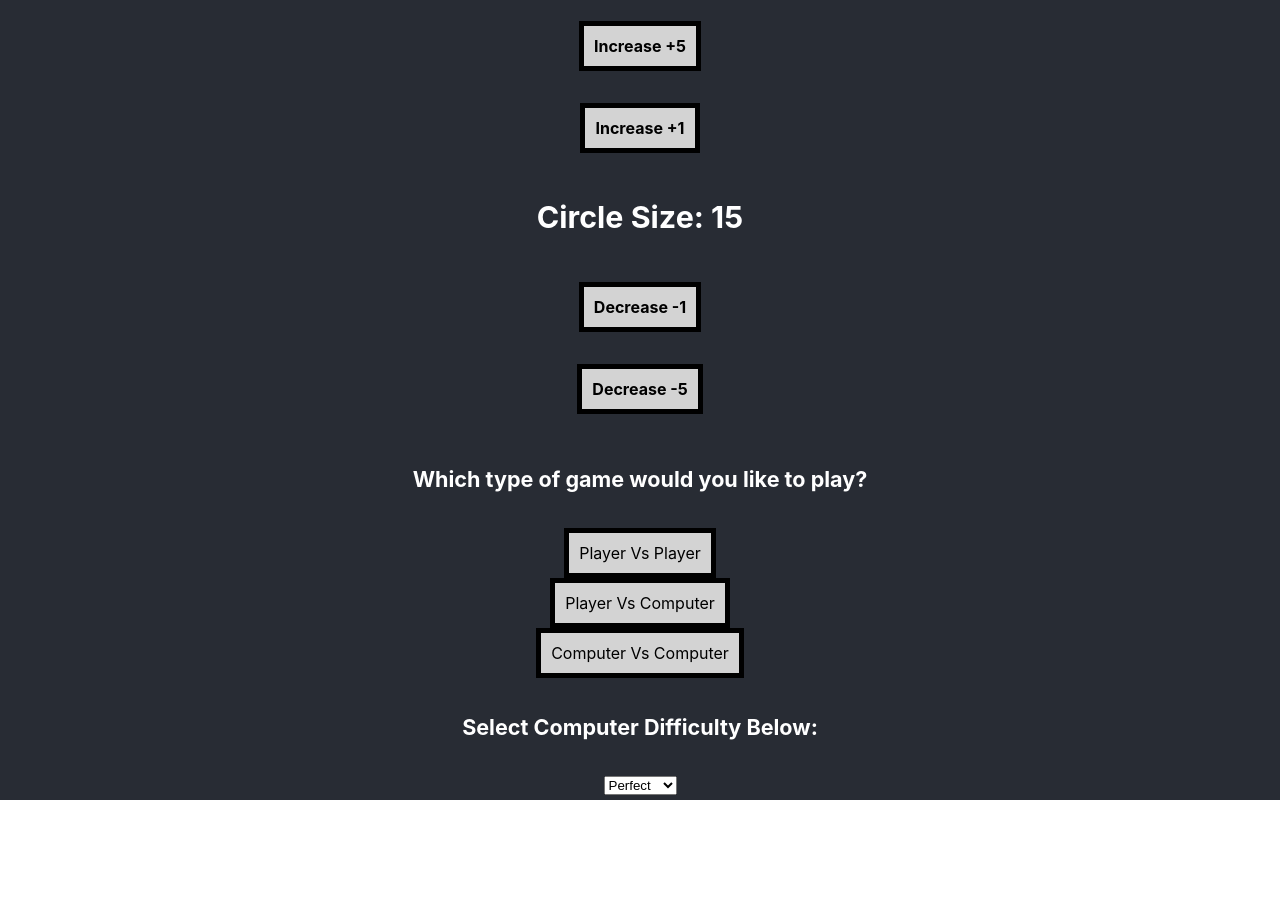
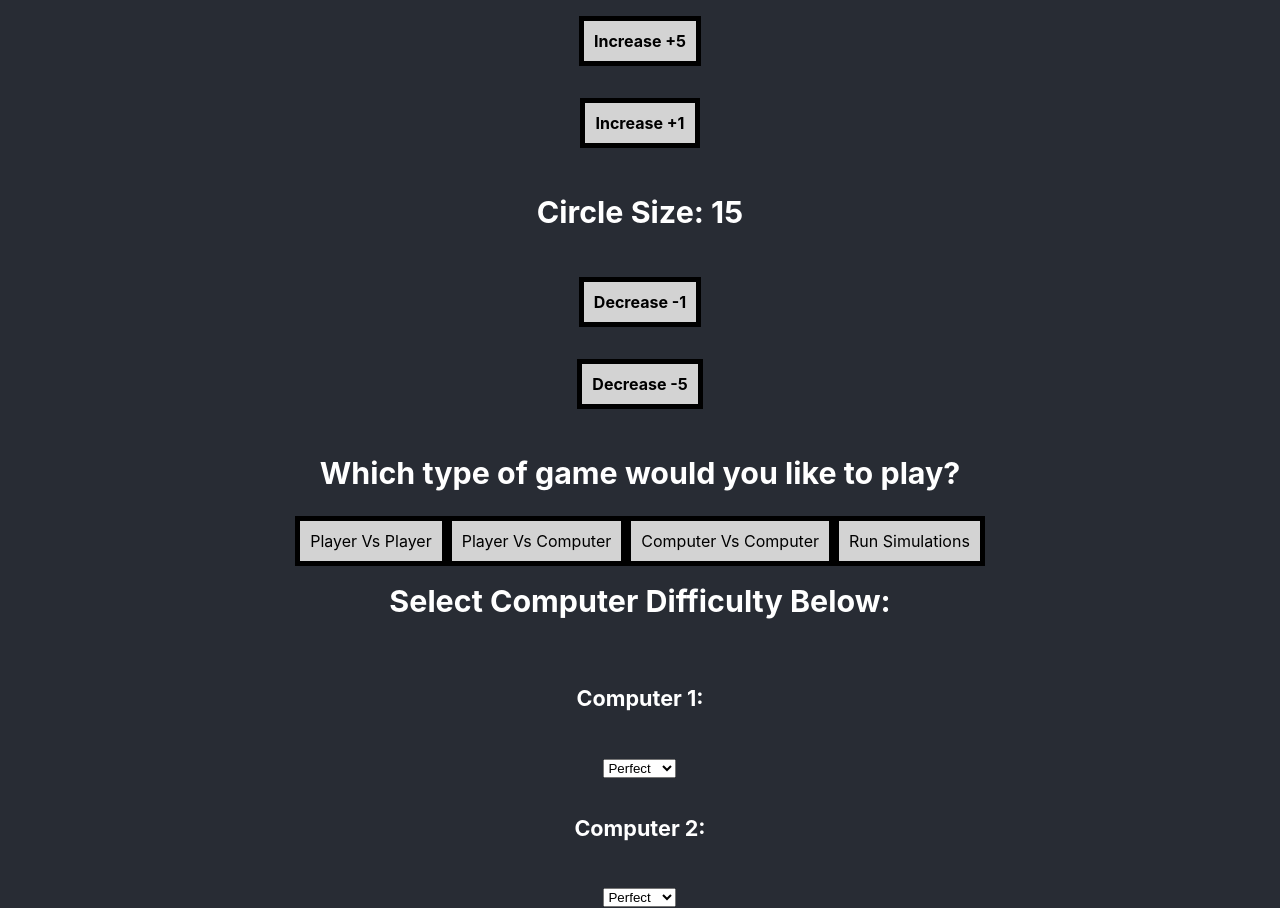
Before and after one commit to JosephCalebAnderson/circular-nim, a React (Create React App) app: page / in a window 1280 px wide. Before the commit the page ends 800 px from the top, so only its background shows below. Built offline with nearby package versions, Linux system fonts and the light colour scheme.

Commit message:
Crude simulation can now be run to collect data.

```diff
--- a/src/App.js
+++ b/src/App.js
@@ -15,7 +15,12 @@ function App() {
   const [isPlayer1Human, setIsPlayer1Human] = useState();
   const [isPlayer2Human, setIsPlayer2Human] = useState();
   const [size, setSize] = useState(15);
-  const [computerLogic, setComputerLogic] = useState("Perfect");
+  const [computer1Logic, setComputer1Logic] = useState("Perfect");
+  const [computer2Logic, setComputer2Logic] = useState("Perfect");
+  const [isSimulation, setisSimultation] = useState(false);
+  const [gameNum, setGameNum] = useState(10);
+  const [cpu1Wins, setCpu1Wins] = useState(0);
+  const [cpu2Wins, setCpu2Wins] = useState(0);
   const stoneElements = [];
 
   // This for loop initializes the stone objects
@@ -381,7 +386,6 @@ function App() {
     let objsWithMex = setMexValues(objArr, size);
     console.log('Mex Values Found.\n');
     setAdjacencyObjs(objsWithMex);
-    console.log(computerLogic);
     setIsLoading(false);
   }, [isPreGame]);
 
@@ -523,6 +527,14 @@ function App() {
     setIsPreGame(false);
   }
 
+  // Game Options for running simulations
+  function handleGame4Click () {
+    setIsPlayer1Human(false);
+    setIsPlayer2Human(false);
+    setIsPreGame(false);
+    setisSimultation(true);
+  }
+
   // function used in the pregame circle size selector.
   function increaseSize1 () {
     if (size < 25) {
@@ -624,7 +636,7 @@ function App() {
       if (!isPlayer2Human){
         let removingArr = [...removedStones, ...selectedStones]
         let gameState = getGameState(removingArr);
-        let newGameState = getCPUMove(gameState, computerLogic);
+        let newGameState = getCPUMove(gameState, computer1Logic);
         setIsLoading(true);
         await timeout(1000);
         makeCPUMove(newGameState, gameState, removingArr);
@@ -647,7 +659,12 @@ function App() {
     if (gameState[0] == size) {
       gameState = [size+'c'];
     }
-    let newGameState = getCPUMove(gameState, computerLogic);
+    let newGameState = null;
+    if (turnPrompt.includes('1')) {
+      newGameState = getCPUMove(gameState, computer1Logic);
+    } else {
+      newGameState = getCPUMove(gameState, computer2Logic);
+    }
     // Clear any user selections, block them from making another move while this move is made.
     setSelectedStones([]);
     setNumStonesSelected(0);
@@ -662,6 +679,33 @@ function App() {
     setIsLoading(false);
   }
 
+  const runCPUSimulations = () => {
+    let comp1WinCount = 0;
+    let comp2WinCount = 0;
+    for (let i = 0; i < gameNum; i ++) {
+      let currentState = ['' + size + 'c'];
+      let gameEnded = false;
+      while (!gameEnded) {
+        // Make computer 1 move
+        currentState = getCPUMove(currentState, computer1Logic);
+        if (currentState.length == 1 && currentState[0] == 0) {
+          gameEnded = true;
+          comp2WinCount = comp2WinCount + 1;
+        }
+        // Make computer 2 move
+        if (!gameEnded) {
+          currentState = getCPUMove(currentState, computer2Logic);
+          if (currentState.length == 1 && currentState[0] == 0) {
+            gameEnded = true;
+            comp1WinCount = comp1WinCount + 1;
+          }
+        }
+      }
+    }
+    setCpu1Wins(comp1WinCount);
+    setCpu2Wins(comp2WinCount);
+  }
+
   // This return statement places the HTML objects onto the web page.
   return (
     <div className="App">
@@ -671,23 +715,48 @@ function App() {
         {isPreGame && <h3>Circle Size: {size}</h3>}
         {isPreGame && <h3 className = "Size-change" onClick = {() => decreaseSize1()}>Decrease -1</h3>}
         {isPreGame && <h3 className = "Size-change" onClick = {() => decreaseSize5()}>Decrease -5</h3>}
-        {isPreGame && <h5>Which type of game would you like to play?</h5>}
+        {isPreGame && <h3>Which type of game would you like to play?</h3>}
+        <div>
           {isPreGame && <btn className = "Game-option" onClick = {() => handleGame1Click()}>Player Vs Player</btn>}
           {isPreGame && <btn className = "Game-option" onClick = {() => handleGame2Click()}>Player Vs Computer</btn>}
           {isPreGame && <btn className = "Game-option" onClick = {() => handleGame3Click()}>Computer Vs Computer</btn>}
-        {isPreGame && <h5>Select Computer Difficulty Below:</h5>}
-        {isPreGame && <select value={computerLogic} onChange={(event) => setComputerLogic(event.target.value)}>
+          {isPreGame && <btn className = "Game-option" onClick = {() => handleGame4Click()}>Run Simulations</btn>}
+        </div>
+        {isPreGame && <h3>Select Computer Difficulty Below:</h3>}
+        {isPreGame && <div>
+          <h5>Computer 1:</h5>
+          <select value={computer1Logic} onChange={(event) => setComputer1Logic(event.target.value)}>
           <option value="Perfect">Perfect</option>
           <option value="Random">Random</option>
           <option value="Realistic">Realistic</option>
-        </select>}
+          </select>
+        </div>}
+        {isPreGame && <div>
+          <h5>Computer 2:</h5>
+          <select value={computer2Logic} onChange={(event) => setComputer2Logic(event.target.value)}>
+          <option value="Perfect">Perfect</option>
+          <option value="Random">Random</option>
+          <option value="Realistic">Realistic</option>
+          </select>
+        </div>}
         <div className="stones">
-        {isGameOver && <h2 className={`prompt ${isPlayer1Turn ?  'p1' : 'p2'}`}>{turnPrompt} Wins!</h2>}
-          {!isGameOver && !isPreGame && <h3 className={`prompt ${isPlayer1Turn ?  'p1' : 'p2'}`}>{turnPrompt}'s Turn</h3>}
-          {!isGameOver && !isPreGame && !isLoading && isPlayer1Human && <btn className="selection" onClick = {() => handleSelectionConfirmation()}>Confirm Move</btn>}
-          {!isGameOver && !isPreGame && !isLoading && !isPlayer1Human && <btn className="selection" onClick = {() => handleSimulationMove()}>Make CPU Move</btn>}
-          {!isPreGame && stoneElements}
+        {!isSimulation && isGameOver && <h2 className={`prompt ${isPlayer1Turn ?  'p1' : 'p2'}`}>{turnPrompt} Wins!</h2>}
+          {!isSimulation && !isGameOver && !isPreGame && <h3 className={`prompt ${isPlayer1Turn ?  'p1' : 'p2'}`}>{turnPrompt}'s Turn</h3>}
+          {!isSimulation && !isGameOver && !isPreGame && !isLoading && isPlayer1Human && <btn className="selection" onClick = {() => handleSelectionConfirmation()}>Confirm Move</btn>}
+          {!isSimulation && !isGameOver && !isPreGame && !isLoading && !isPlayer1Human && <btn className="selection" onClick = {() => handleSimulationMove()}>Make CPU Move</btn>}
+          {!isSimulation && !isPreGame && stoneElements}
         </div>
+          {isSimulation && <div className="simulation">
+            <h3>Number of Games:</h3>
+            <select value={gameNum} onChange={(event) => setGameNum(event.target.value)}>
+            <option value="10">10</option>
+            <option value="100">100</option>
+            <option value="1000">1000</option>
+            </select>
+            <btn onClick = {() => runCPUSimulations()}>Run Simulation</btn>
+            <h2>Computer 1 Wins: {cpu1Wins}</h2>
+            <h2>Computer 2 Wins: {cpu2Wins}</h2>
+          </div>}
       </header>
     </div>
   );
```
Lines whose indentation alone changed are shown as unchanged.
